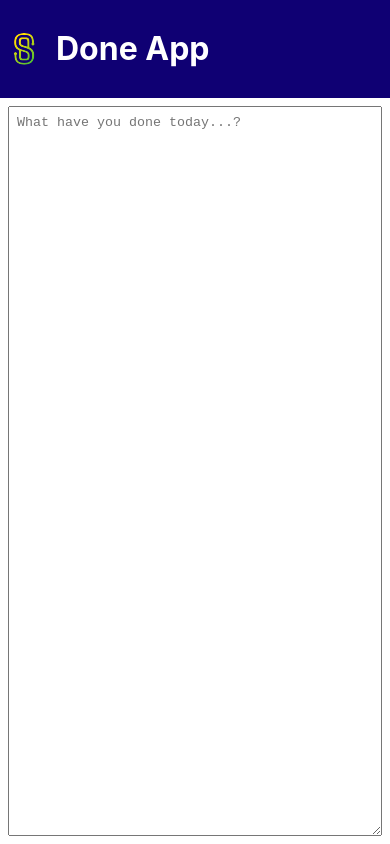
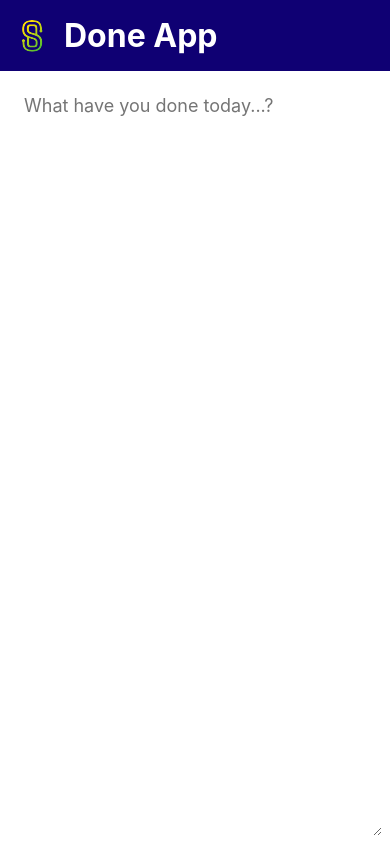
Before and after one commit to itsx/react4beginners-app, a React (Create React App) app: page / in a window 390 px wide. Built offline with nearby package versions, Linux system fonts and the light colour scheme.

Commit message:
iPhone experience improvements: Shorter app name, top notch background color to match navigation bar header, autofocus textarea, font family & size of textarea, nav bar height.

```diff
--- a/public/index.html
+++ b/public/index.html
@@ -9,11 +9,13 @@
     <link rel="mask-icon" href="%PUBLIC_URL%/safari-pinned-tab.svg" color="#5bbad5">
     <meta name="msapplication-TileColor" content="#da532c">
     <meta name="theme-color" content="#ffffff">
-    <meta name="viewport" content="width=device-width, initial-scale=1" />
+    <meta name="viewport" content="width=device-width, initial-scale=1, maximum-scale=1, user-scalable=no" />
+    <meta name="HandheldFriendly" content="true" />
     <meta
       name="description"
       content="App created on workshop React for beginners "
     />
+    <meta name="apple-mobile-web-app-status-bar-style" content="black-translucent">
     <!--
       manifest.json provides metadata used when your web app is installed on a
       user's mobile device or desktop. See https://developers.google.com/web/fundamentals/web-app-manifest/
@@ -28,7 +30,7 @@
       work correctly both with client-side routing and a non-root public URL.
       Learn how to configure a non-root public URL by running `npm run build`.
     -->
-    <title>Done App - React for beginners SABO Academy</title>
+    <title>Done App</title>
   </head>
   <body>
     <noscript>You need to enable JavaScript to run this app.</noscript>
--- a/src/App.css
+++ b/src/App.css
@@ -7,12 +7,12 @@
 .header {
   flex: none;
 
-  background-color: #0f0073;
+  background-color: var(--bg-color-theme);;
   color: white;
   display: flex;
   flex-direction: row;
   align-items: center;
-  padding: 8px;
+  padding: 16px;
   gap: 16px;
 }
 
@@ -21,8 +21,13 @@
   height: 32px;
 }
 
+.header__label {
+  margin: 0;
+}
+
 .content {
   flex: 1 1 0%;
+  background-color: white;
 }
 
 .editor {
@@ -39,5 +44,8 @@
 
 .editor__textarea {
   flex: 1 1 0%;
-  padding: 8px;
+  padding: 16px;
+  font-size: 18px;
+  outline: none;
+  border: none;
 }
--- a/src/App.tsx
+++ b/src/App.tsx
@@ -23,6 +23,7 @@
           className="editor__textarea"
           placeholder='What have you done today...?'
           onChange={(e) => setContent(e.target.value)}
+          autoFocus
         >
           {content}
         </textarea>
--- a/src/index.css
+++ b/src/index.css
@@ -1,13 +1,16 @@
+:root {
+  --bg-color-theme: #0f0073;
+}
+
 body {
   margin: 0;
+  -webkit-font-smoothing: antialiased;
+  -moz-osx-font-smoothing: grayscale;
+  background-color: var(--bg-color-theme);
+}
+
+body, textarea {
   font-family: -apple-system, BlinkMacSystemFont, 'Segoe UI', 'Roboto', 'Oxygen',
     'Ubuntu', 'Cantarell', 'Fira Sans', 'Droid Sans', 'Helvetica Neue',
     sans-serif;
-  -webkit-font-smoothing: antialiased;
-  -moz-osx-font-smoothing: grayscale;
 }
-
-code {
-  font-family: source-code-pro, Menlo, Monaco, Consolas, 'Courier New',
-    monospace;
-}
```
Also changed, not shown: public/manifest.json.
